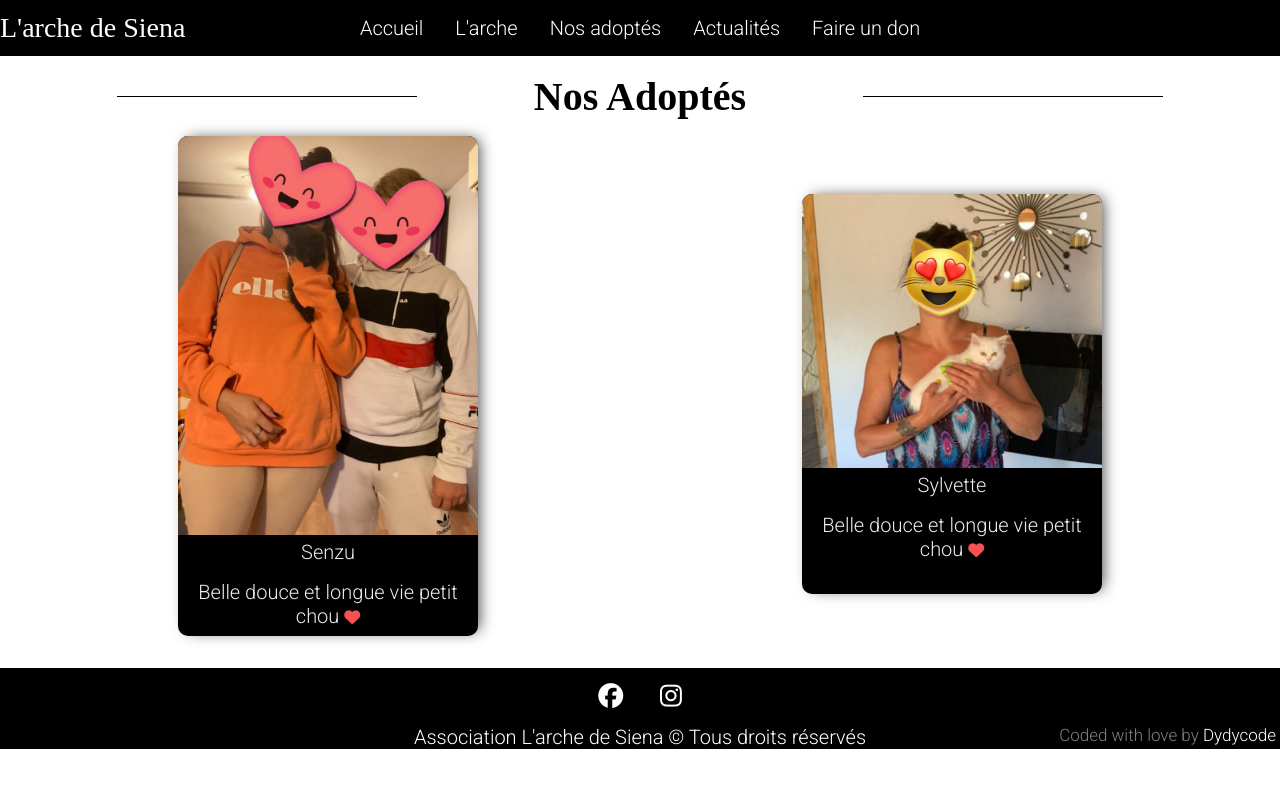
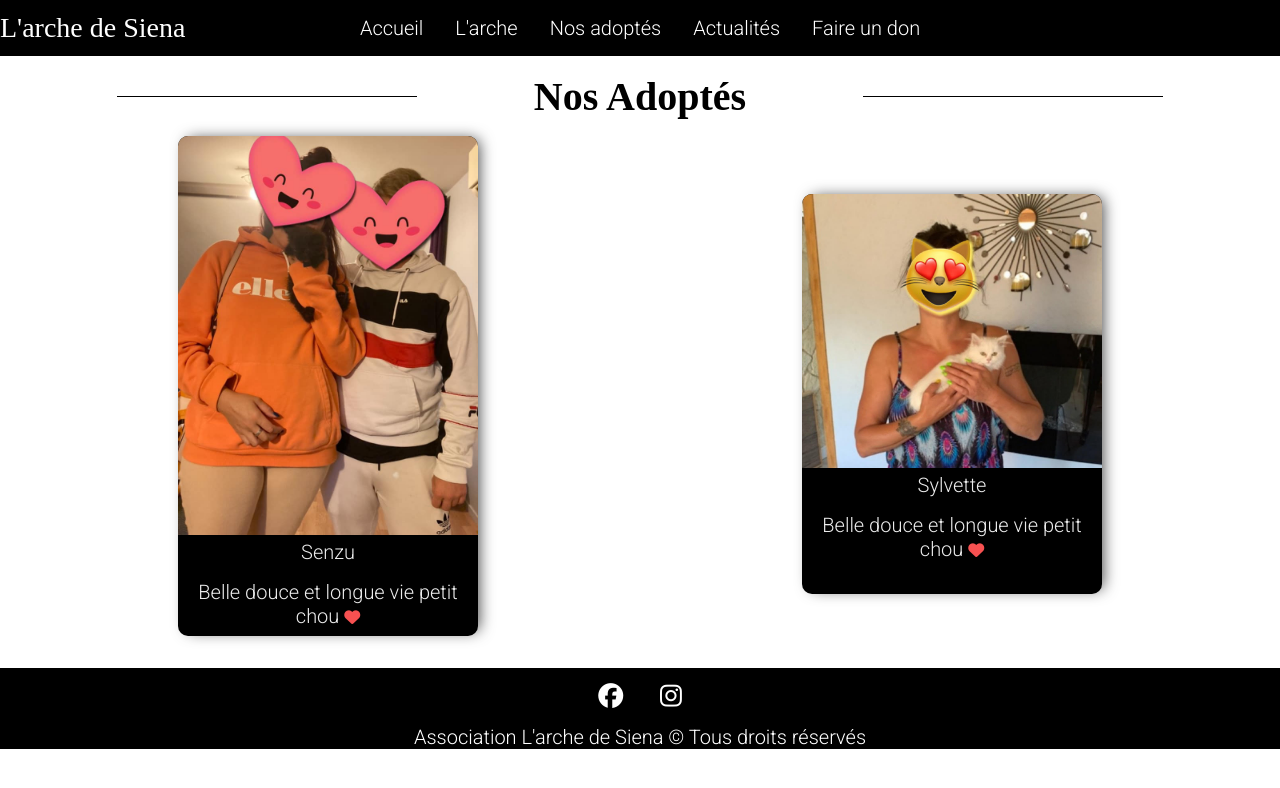
Before and after one commit to DydyCode/L_arche_de_Siena, a plain HTML site: page Adoptés.html in a window 1280 px wide. Drawn offline with Linux system fonts and the light colour scheme; a web font is replaced by a local one.

Commit message:
suprr coded

```diff
--- a/Adoptés.html
+++ b/Adoptés.html
@@ -113,9 +113,9 @@
             <p>
                 Association L'arche de Siena © Tous droits réservés
             </p>
-            <p class="coded">
+            <!-- <p class="coded">
                 Coded with love by <a href="https://github.com/DydyCode">Dydycode</a>
-            </p>
+            </p> -->
         </div>
     </footer>
 
```
Also changed, not shown: Fiche chats/Hermes.html (+2 -2 lines), Fiche chats/Neige.html (+2 -2 lines), Fiche chats/Sinaloa.html (+2 -2 lines), Fiche chats/Specia.html (+2 -2 lines), Fiche chats/Zeus.html (+2 -2 lines), L'arche.html (+2 -2 lines), actus.html (+2 -2 lines), index.html (+2 -2 lines).
